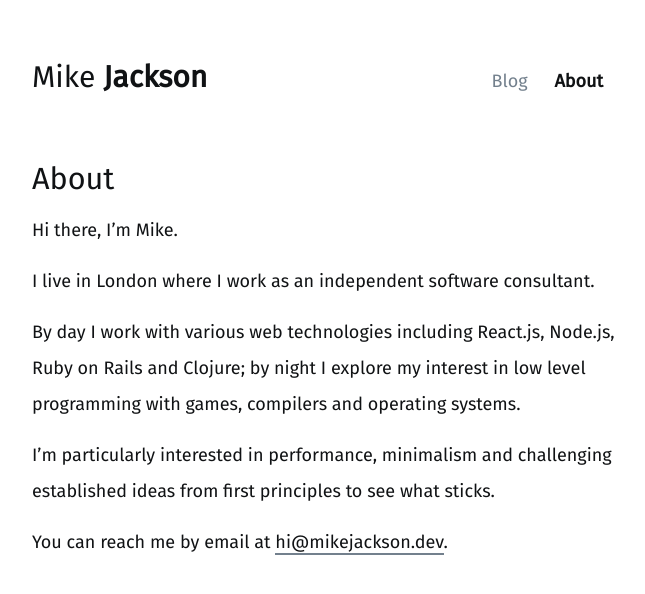
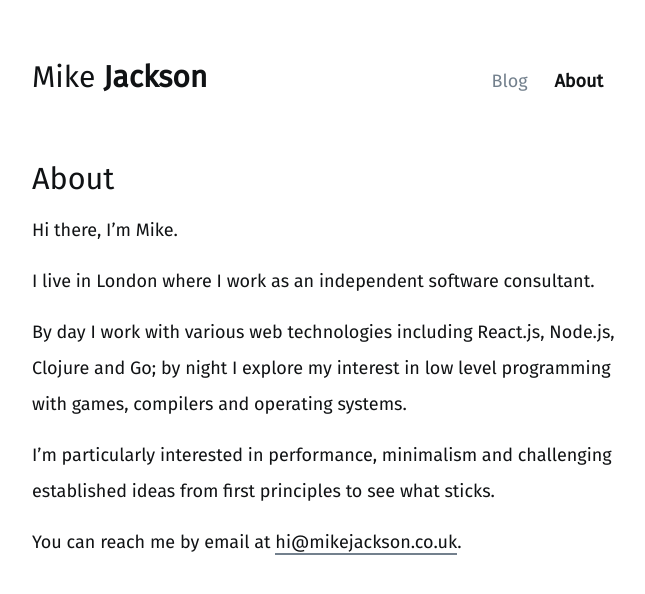
Before and after one commit to kontrarian/kontrarian.github.io, a Jekyll site: the page built from about/index.md, in a window 1280 px wide. Shown: the top 594 px of the page, without its empty margins (310-955 px from the left). Built offline with Jekyll 4.4.1, drawn with Linux system fonts in a browser that asks for light colours.

Commit message:
Update about me

```diff
--- a/about/index.md
+++ b/about/index.md
@@ -9,8 +9,8 @@ Hi there, I'm Mike.
 
 I live in London where I work as an independent software consultant.
 
- By day I work with various web technologies including React.js, Node.js, Ruby on Rails and Clojure; by night I explore my interest in low level programming with games, compilers and operating systems.
+ By day I work with various web technologies including React.js, Node.js, Clojure and Go; by night I explore my interest in low level programming with games, compilers and operating systems.
 
  I'm particularly interested in performance, minimalism and challenging established ideas from first principles to see what sticks.
 
-You can reach me by email at [hi@mikejackson.dev](mailto:hi@mikejackson.dev).
+You can reach me by email at [hi@mikejackson.co.uk](mailto:hi@mikejackson.co.uk).
```
Also changed, not shown: _posts/2020-12-28-systems-programing-with-project-oberon.md (+1 -1 lines).
